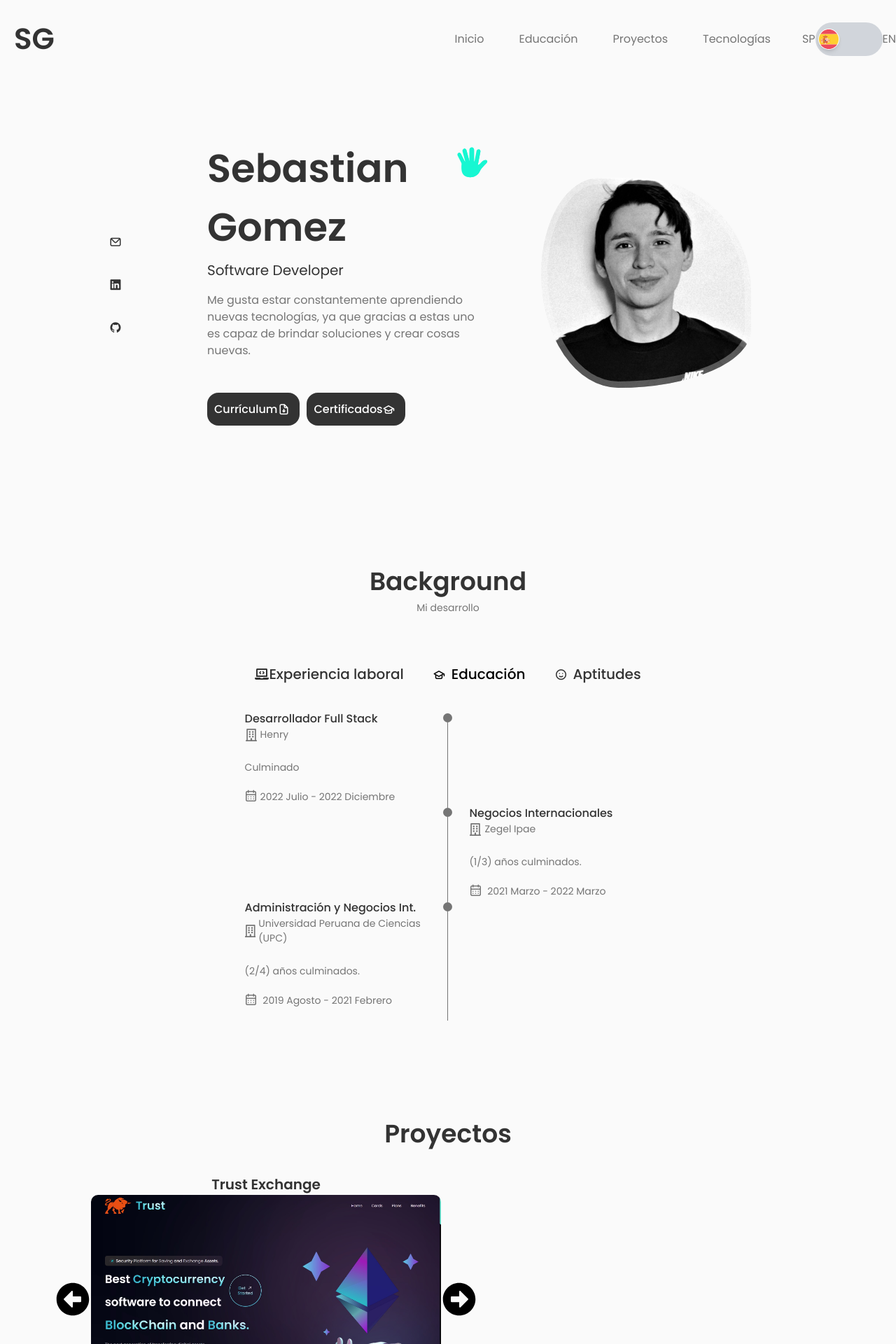
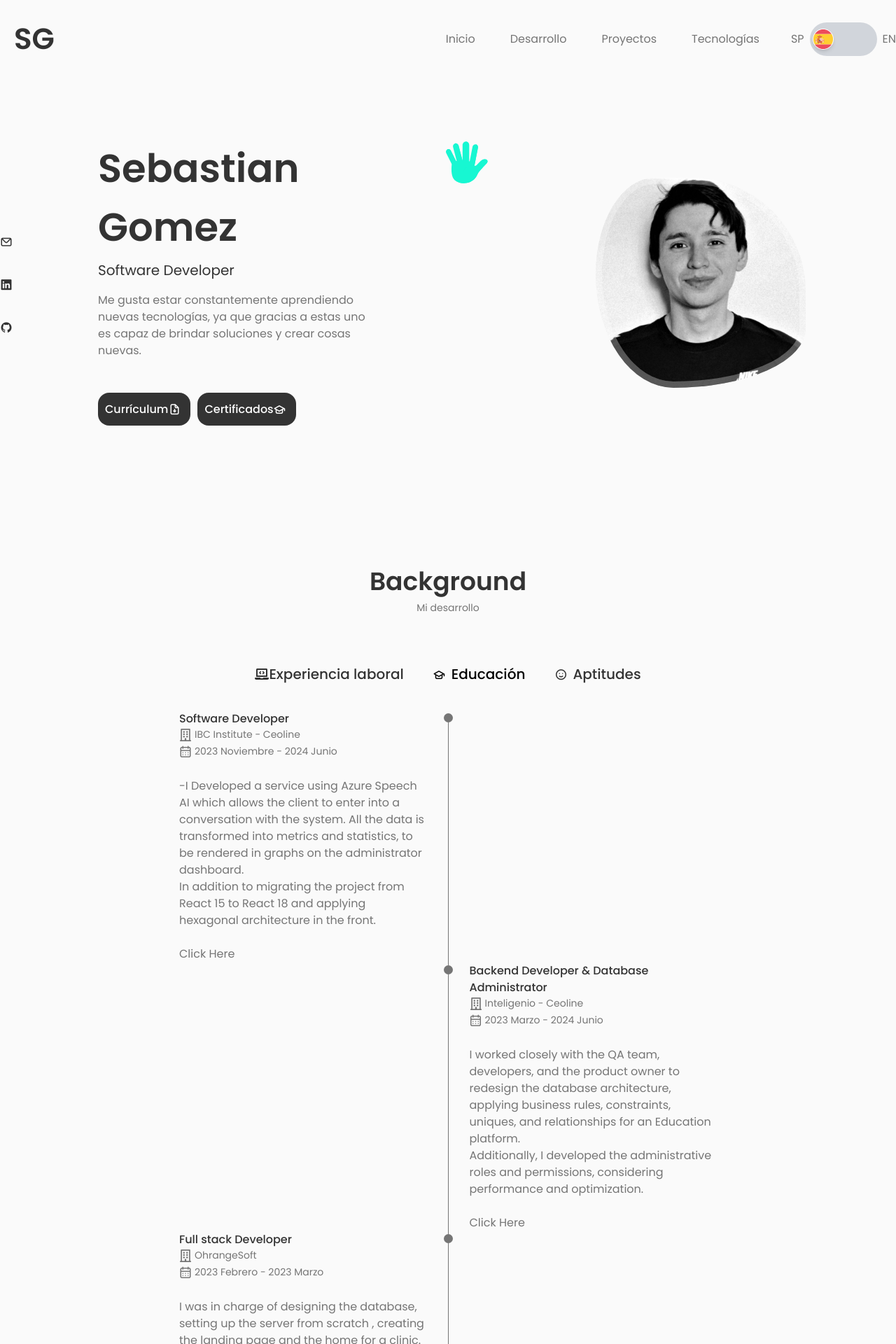
Before and after one commit to sebastiangs23/Portfolio, a React (Vite) app in the folder front/portfolio/: page / in a window 1280 px wide. Shown: the top 1920 px of the page at 70% size. Built offline with nearby package versions, Linux system fonts and the light colour scheme.

Commit message:
refactor(Refactor): :art: Change the component'name  from 'education' to 'desarrollo'
and and some css

```diff
--- a/front/portfolio/src/App.css
+++ b/front/portfolio/src/App.css
@@ -136,7 +136,7 @@ img {
 
 /*=============== LAYOUT ===============*/
 .container {
-  max-width: 968px;
+  max-width: 1400px;
   margin-left: auto;
   margin-right: auto;
 }
--- a/front/portfolio/src/App.jsx
+++ b/front/portfolio/src/App.jsx
@@ -1,6 +1,6 @@
 import Header from "./components/Header/Header"
 import Home from "./components/Home/Home";
-import Education from "./components/Education/Education";
+import Desarrollo from "./components/Desarrollo/Desarrollo";
 import Proyectos from "./components/Proyectos/Proyectos";
 import Tecnologies from "./components/Tecnologies/Tecnologies";
 import "./App.css";
@@ -14,7 +14,7 @@ function App() {
 
       <main className="main" >
         <Home />
-        <Education />
+        <Desarrollo />
         <Proyectos/>
         <Tecnologies/>
       </main>
--- a/front/portfolio/src/components/Education/Education.jsx
+++ b/front/portfolio/src/components/Desarrollo/Desarrollo.jsx
@@ -1,6 +1,6 @@
 import React, { useState } from "react";
-import { FaLaptopCode, FaBuilding, FaRegBuilding } from "react-icons/fa";
-import "./Education.css";
+import { FaLaptopCode, FaRegBuilding } from "react-icons/fa";
+import "./Desarrollo.css";
 
 function Education() {
   const [toggleState, setToggleState] = useState(1);
@@ -10,11 +10,13 @@ function Education() {
   };
 
   return (
-    <section className="qualification__education section" id="education">
+    <section className="qualification__education section" id="desarrollo">
+      {/* TITLE AND SUBTITLE */}
       <h2 className="section__title">Background </h2>
       <span className="section__subtitle">Mi desarrollo </span>
 
       <div className="qualification__container container">
+        {/* BUTTONS */}
         <div className="qualification__tabs">
           <div
             className={
@@ -22,7 +24,7 @@ function Education() {
                 ? "qualification__button qualification__active button--flex"
                 : "qualification__button button--flex"
             }
-            onClick={() => toggleTab(3)}
+            onClick={() => toggleTab(1)}
           >
             <FaLaptopCode />
             <p>Experiencia laboral </p>
@@ -34,7 +36,7 @@ function Education() {
                 ? "qualification__button qualification__active button--flex"
                 : "qualification__button button--flex"
             }
-            onClick={() => toggleTab(1)}
+            onClick={() => toggleTab(2)}
           >
             <i className="uil uil-graduation-cap qualification__icon"></i>
             <p>Educación </p>
@@ -46,7 +48,7 @@ function Education() {
                 ? "qualification__button qualification__active button--flex"
                 : "qualification__button button--flex"
             }
-            onClick={() => toggleTab(2)}
+            onClick={() => toggleTab(3)}
           >
             <i class="uil uil-smile qualification__icon"></i>
             <p>Aptitudes </p>
@@ -54,9 +56,139 @@ function Education() {
         </div>
 
         <div className="qualification__sections">
+
+          {/* JOB EXPERIENCE */}
           <div
             className={
               toggleState === 1
+                ? "qualification__content qualification__content-active"
+                : "qualification__content"
+            }
+          >
+            {/* IBC */}
+            <div className="qualification__data">
+              <div>
+                <h3 className="qualification__title">Software Developer</h3>
+                <div className="company_name">
+                  <FaRegBuilding className="icon_office" />
+                  <p className="text-job">IBC Institute - Ceoline</p>
+                </div>
+                <div className="flex items-center">
+                  <i className="uil uil-calendar-alt"></i>
+                  <p className="text-range-date">2023 Noviembre - 2024 Junio</p>
+                </div>
+                <br />
+
+                <div>
+                  <p>
+                    -I Developed a service using Azure Speech AI which allows
+                    the client to enter into a conversation with the system. All
+                    the data is transformed into metrics and statistics, to be
+                    rendered in graphs on the administrator dashboard. <br />
+                    In addition to migrating the project from React 15 to React
+                    18 and applying hexagonal architecture in the front.
+                  </p>
+                </div>
+
+                <br />
+
+                <p>Click Here</p>
+              </div>
+
+              <div>
+                <span className="qualification__rounder"></span>
+                <span className="qualification__line"></span>
+              </div>
+            </div>
+
+            {/* INTELIGENIO */}
+            <div className="qualification__data">
+              <div></div>
+
+              <div>
+                <span className="qualification__rounder"></span>
+                <span className="qualification__line"></span>
+              </div>
+
+              <div>
+                <h3 className="qualification__title">
+                  Backend Developer & Database Administrator
+                </h3>
+
+                <div className="company_name">
+                  <FaRegBuilding className="icon_office" />
+                  <p className="text-job">Inteligenio - Ceoline</p>
+                </div>
+
+                <div className="qualification__calender">
+                  <div className="flex items-center">
+                    <i className="uil uil-calendar-alt"></i>
+                    <p>2023 Marzo - 2024 Junio</p>
+                  </div>
+                </div>
+
+                <br />
+
+                <div>
+                  <p>
+                    I worked closely with the QA team, developers, and the
+                    product owner to redesign the database architecture,
+                    applying business rules, constraints, uniques, and
+                    relationships for an Education platform. <br />{" "}
+                    Additionally, I developed the administrative roles and
+                    permissions, considering performance and optimization.
+                  </p>
+                </div>
+
+                <br />
+
+                <p>Click Here</p>
+              </div>
+            </div>
+
+            {/* 3 */}
+            <div className="qualification__data">
+              <div>
+                <h3 className="qualification__title">Full stack Developer</h3>
+
+                <div className="company_name">
+                  <FaRegBuilding className="icon_office" />
+                  <p className="text-job">OhrangeSoft</p>
+                </div>
+
+                <div className="qualification__calender">
+                  <div className="flex items-center  ">
+                    <i className="uil uil-calendar-alt"></i>
+                    <p>2023 Febrero - 2023 Marzo</p>
+                  </div>
+                </div>
+
+                <br />
+
+                <div>
+                  <p>
+                    I was in charge of designing the database, setting up the
+                    server from scratch , creating the landing page and the home
+                    for a clinic.
+                  </p>
+                </div>
+
+                <br />
+
+                <p>Click here</p>
+              </div>
+
+              <div>
+                <span className="qualification__rounder"></span>
+                <span className="qualification__line"></span>
+              </div>
+            </div>
+          </div>
+
+          {/* EDUCATION */}
+          <div
+            className={
+              toggleState === 2
                 ? "qualification__content qualification__content-active"
                 : "qualification__content"
             }
@@ -146,9 +278,10 @@ function Education() {
             </div>
           </div>
 
+          {/* SOFT SKILLS */}
           <div
             className={
-              toggleState === 2
+              toggleState === 3
                 ? "qualification__content qualification__content-active"
                 : "qualification__content"
             }
@@ -202,111 +335,6 @@ function Education() {
             </div>
           </div>
 
-          {/* JOB EXPERIENCE */}
-          <div
-            className={
-              toggleState === 3
-                ? "qualification__content qualification__content-active"
-                : "qualification__content"
-            }
-          >
-            {/* 1 */}
-            <div className="qualification__data">
-              <div>
-                <h3 className="qualification__title">Software Developer</h3>
-                <div className="company_name">
-                  <FaRegBuilding className="icon_office" />
-                  <p className="text-job">IBC Institute - Ceoline</p>
-                </div>
-                <div className="flex items-center">
-                  <i className="uil uil-calendar-alt"></i>
-                  <p className="text-range-date">2023 Noviembre - 2024 Junio</p>
-                </div>
-                <br />
-                -Developed a service using Azure Speech AI which allows the
-                client to enter into a conversation with the system.
-              </div>
-
-              <div>
-                <span className="qualification__rounder"></span>
-                <span className="qualification__line"></span>
-              </div>
-            </div>
-
-            {/* 2 */}
-            <div className="qualification__data">
-              <div></div>
-
-              <div>
-                <span className="qualification__rounder"></span>
-                <span className="qualification__line"></span>
-              </div>
-
-              <div>
-                <h3 className="qualification__title">
-                  Backend Developer & Database Administrator
-                </h3>
-
-                <div className="company_name">
-                  <FaRegBuilding className="icon_office" />
-                  <p className="text-job">Inteligenio - Ceoline</p>
-                </div>
-
-                <div className="qualification__calender">
-                  <div className="flex items-center">
-                    <i className="uil uil-calendar-alt"></i>
-                    <p>2023 Marzo - 2024 Junio</p>
-                  </div>
-                </div>
-
-                <br />
-
-                <div>
-                  Empatía
-                  <br />
-                  Cooperativo
-                  <br />
-                  GitFlow
-                  <br />
-                </div>
-              </div>
-            </div>
-
-            {/* 3 */}
-            <div className="qualification__data">
-              <div>
-                <h3 className="qualification__title">Full stack Developer</h3>
-
-                <div className="company_name">
-                  <FaRegBuilding className="icon_office" />
-                  <p className="text-job">OhrangeSoft</p>
-                </div>
-
-                <div className="qualification__calender">
-                  <div className="flex items-center  ">
-                    <i className="uil uil-calendar-alt"></i>
-                    <p>2023 Febrero - 2023 Marzo XD</p>
-                  </div>
-                </div>
-
-                <div>
-                  <br />
-                  Organizado
-                  <br />
-                  Responsable
-                  <br />
-                  Resiliencia
-                </div>
-              </div>
-
-              <div>
-                <span className="qualification__rounder"></span>
-                <span className="qualification__line"></span>
-              </div>
-            </div>
-
-            {/* 4 */}
-          </div>
         </div>
       </div>
     </section>
--- a/front/portfolio/src/components/Header/Header.jsx
+++ b/front/portfolio/src/components/Header/Header.jsx
@@ -60,7 +60,7 @@ function Header() {
 
 
 
-      <span className={`transition-opacity duration-200 ease-in-out opacity-100`}>
+      <span className={`transition-opacity duration-200 ease-in-out opacity-100 mr-2`}>
         SP
       </span>
 
@@ -75,7 +75,7 @@ function Header() {
         </div>
       </div>
 
-      <span className={`transition-opacity duration-200 ease-in-out opacity-100`}>
+      <span className={`transition-opacity duration-200 ease-in-out opacity-100 ml-2`}>
         EN
       </span>
     </nav>
--- a/front/portfolio/src/components/constants.js
+++ b/front/portfolio/src/components/constants.js
@@ -4,8 +4,8 @@ export const navLinks = [
       title: "Inicio",
     },
     {
-      id: "education",
-      title: "Educación",
+      id: "desarrollo",
+      title: "Desarrollo",
     },
     {
       id: "projectos",
```
Also changed, not shown: front/portfolio/src/components/Desarrollo/Desarrollo.css (renamed from front/portfolio/src/components/Education/Education.css).
